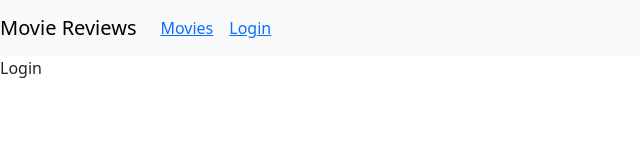
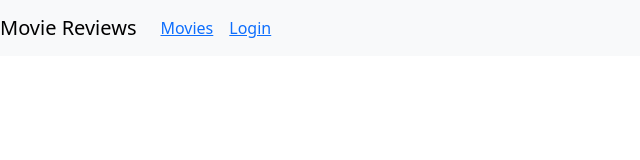
Before and after one commit to LRSORRENTI/movies-review-app, a React (Create React App) app in the folder frontend/: page /login in a window 1280 px wide. Shown: the top 160 px of the page, without its empty margins (0-640 px from the left). Built offline with nearby package versions, Linux system fonts and the light colour scheme.

Commit message:
Added setup for login component

```diff
--- a/frontend/src/components/login.jsx
+++ b/frontend/src/components/login.jsx
@@ -1,9 +1,41 @@
-import React from "react";
+/*
+NOTE: Not doing full authentication, might add
+ways to protect routes, salt and hash passwords,
+authorization, resetting passwords, CSRF protection,
+sessions etc.. later
 
-export default function Login() {
+*/
+
+
+import React, { useState } from "react";
+import Form from 'react-bootstrap/Form';
+import Button from 'react-bootstrap/Button';
+
+export default function Login(props) {
+    const [name, setName] = useState("")
+    const [id, setId] = useState("")
+
+    const onChangeName = (evt) => {
+        const name = evt.target.value;
+        setName(name)
+    }
+
+    const onChangeID = (evt) => {
+        const id = evt.target.value;
+        setId(id)
+    }
+
+    const login = () => {
+        props.login({name: name, id: id})
+        props.history.push('/')
+    }
     return (
-        <div className="App">
-            Login
+        <div>
+            <Form>
+                <Form.Group>
+
+                </Form.Group>
+            </Form>
         </div>
     );
 };
```
